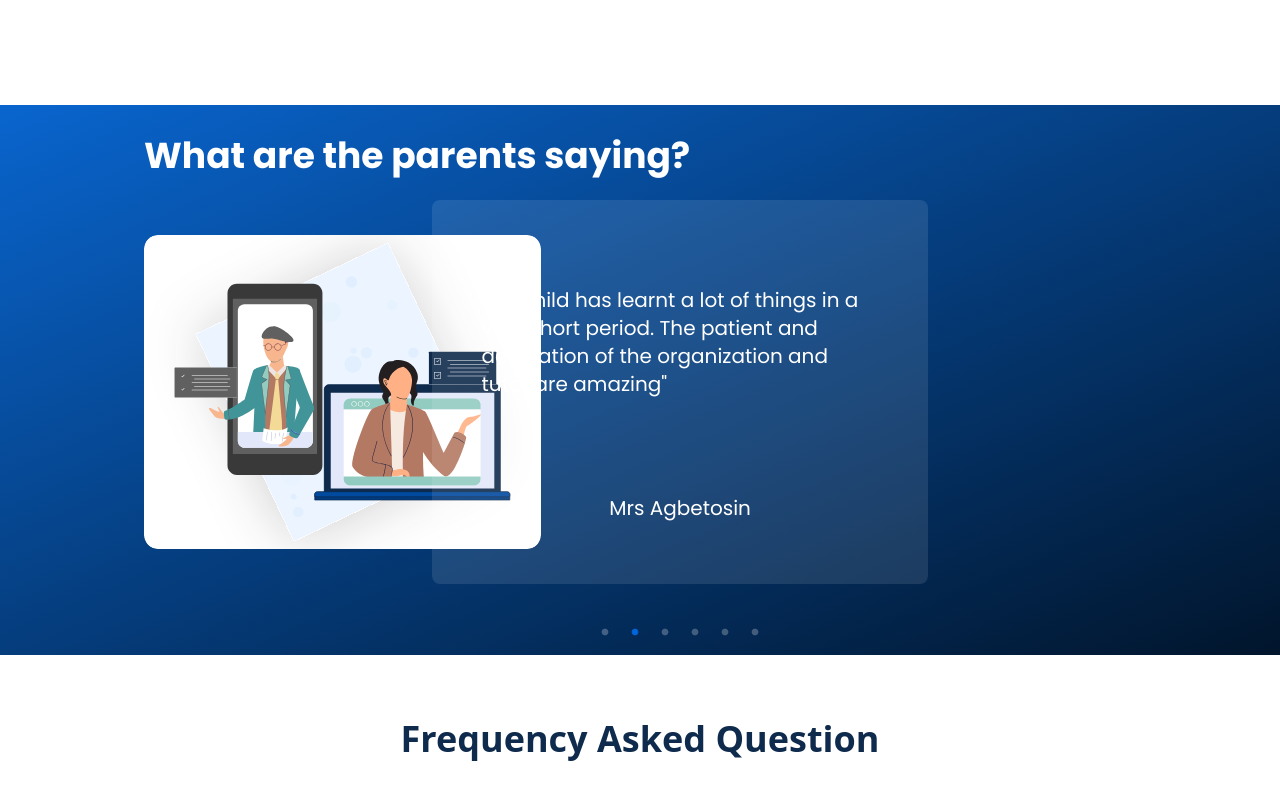
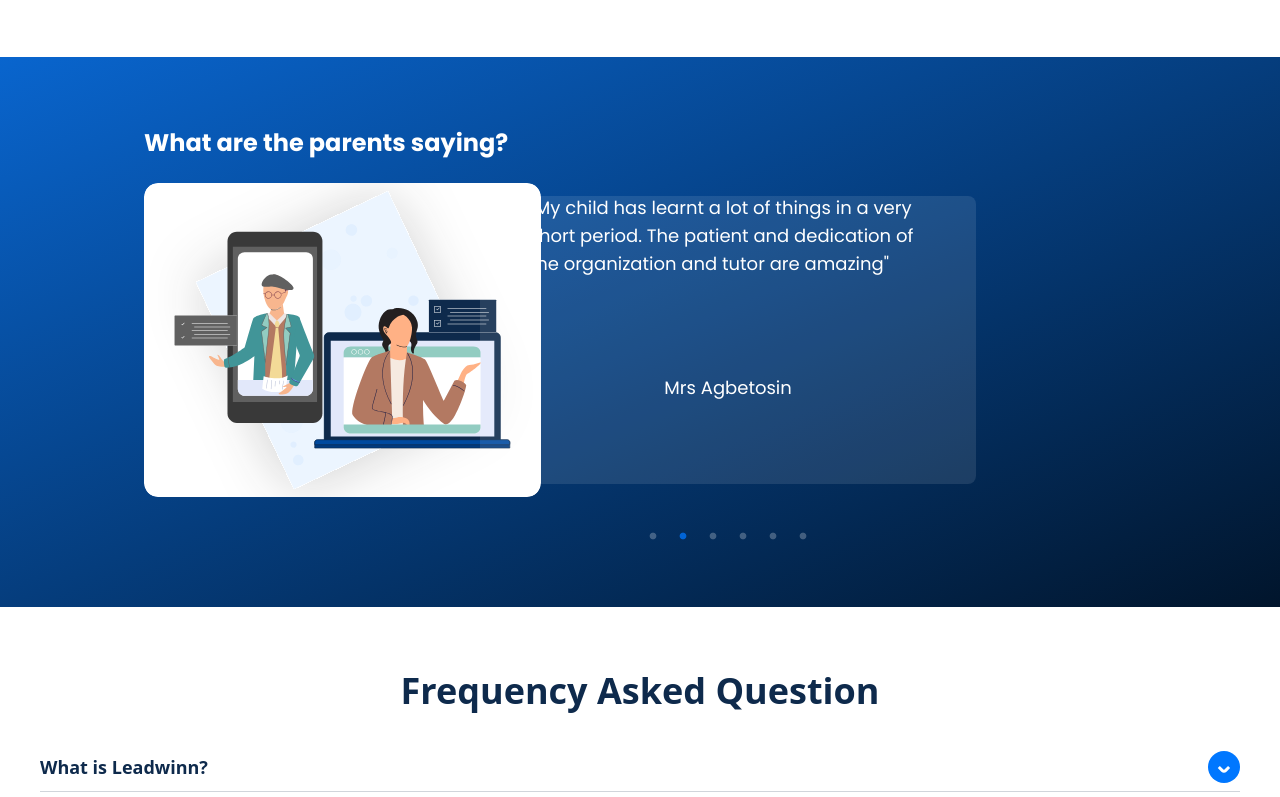
Before and after one commit to Adeleyeha-17/Leadwinn-Academy, a React (Vite) app: page / in a window 1280 px wide. Shown: the part 1000-1797 px from the top of the page. Built offline with nearby package versions, Linux system fonts and the light colour scheme.

Commit message:
Updated Hero section

```diff
--- a/src/components/Footer/Footer.tsx
+++ b/src/components/Footer/Footer.tsx
@@ -42,9 +42,9 @@ export const Footer: React.FC = () => {
                <h1 className="sm:text-base font-bold">Contact Us</h1>
 
                <div className="flex gap-4">
-               <svg xmlns="http://www.w3.org/2000/svg" width="24" height="24" viewBox="0 0 24 24" fill="none">
-  <path d="M7 9L10.75 12C11.1047 12.284 11.5456 12.4388 12 12.4388C12.4544 12.4388 12.8953 12.284 13.25 12L17 9M21 17V7C21 6.46957 20.7893 5.96086 20.4142 5.58579C20.0391 5.21071 19.5304 5 19 5H5C4.46957 5 3.96086 5.21071 3.58579 5.58579C3.21071 5.96086 3 6.46957 3 7V17C3 17.5304 3.21071 18.0391 3.58579 18.4142C3.96086 18.7893 4.46957 19 5 19H19C19.5304 19 20.0391 18.7893 20.4142 18.4142C20.7893 18.0391 21 17.5304 21 17Z" stroke="white" stroke-width="2" stroke-linecap="round" stroke-linejoin="round"/>
-</svg>
+                  <svg xmlns="http://www.w3.org/2000/svg" width="24" height="24" viewBox="0 0 24 24" fill="none">
+                     <path d="M7 9L10.75 12C11.1047 12.284 11.5456 12.4388 12 12.4388C12.4544 12.4388 12.8953 12.284 13.25 12L17 9M21 17V7C21 6.46957 20.7893 5.96086 20.4142 5.58579C20.0391 5.21071 19.5304 5 19 5H5C4.46957 5 3.96086 5.21071 3.58579 5.58579C3.21071 5.96086 3 6.46957 3 7V17C3 17.5304 3.21071 18.0391 3.58579 18.4142C3.96086 18.7893 4.46957 19 5 19H19C19.5304 19 20.0391 18.7893 20.4142 18.4142C20.7893 18.0391 21 17.5304 21 17Z" stroke="white" stroke-width="2" stroke-linecap="round" stroke-linejoin="round"/>
+                  </svg>
 
                   <div className="flex flex-col gap-1">
                      <h1 className="text-xs md:font-medium md:text-base">Email</h1>
--- a/src/components/Hero/Hero.tsx
+++ b/src/components/Hero/Hero.tsx
@@ -42,7 +42,7 @@ export const Hero: React.FC<HomeProps> = () => {
     </div>
       </div>
 
-      <div className=" bg-gradient-to-tr from-home-gra-2 to-home-gra h-2/4 sm:h-2/5 md:h-52 w-6/12 sm:w-3/4 rounded-3xl font-poppins text-white font-semibold text-xs md:text-sm lg:text-lg mt-2 sm:mt-14 mx-auto mb-28 sm:max-md:px-10 py-3 sm:mb-36">
+      <div className=" bg-gradient-to-tr from-home-gra-2 to-home-gra h-2/4 sm:h-2/5 md:h-52 w-6/12 sm:w-3/4 rounded-3xl font-poppins text-white font-semibold text-xs md:text-xs xl:text-lg mt-2 sm:mt-34 mx-auto mb-28 sm:max-md:px-10 md:max-xl:px-6 py-3 md:max-xl:py-9 xl:py-3 sm:mb-36">
         <div className="items-center justify-between sm:flex sm:mt-0">
 
         <div className="flex flex-col mb-10 sm:mb-12 items-center mx-auto">
--- a/src/components/Testimonial/Testimonial.tsx
+++ b/src/components/Testimonial/Testimonial.tsx
@@ -7,24 +7,25 @@ export const Testimonial = () => {
    const testimonials = [
       {
          name: 'Mrs Enaworu',
-        message: 'I like the idea that my son is interested in the course and looks forward to the weekly sessions. The Tutor is also very patient with the kids and ensure that the kids are not distracted but stayed focused on the session',
+         message: 'I like the idea that my son is interested in the course and looks forward to the weekly sessions. The Tutor is also very patient with the kids and ensure that the kids are not distracted but stayed focused on the session'
       },
       {
          name: 'Mrs Agbetosin',
-         message: 'My child has learnt a lot of things in a very short period. The patient and dedication of the organization and tutor are amazing',
-       }, {
+         message: 'My child has learnt a lot of things in a very short period. The patient and dedication of the organization and tutor are amazing'
+      },
+      {
          name: 'Mrs Suzanne O.',
-         message: 'My daughter enjoyed each session and was always looking forward to the next class',
+         message: 'My daughter enjoyed each session and was always looking forward to the next class'
       },
       {
          name: 'Mrs Adelopo E.',
-         message: 'The classes are highly engaging. Teacher is very patient and loves to carry the students along. My son is always looking forward to the next class. It is great to see him channel his skills in a productive way',
-       },{
+         message: 'The classes are highly engaging. Teacher is very patient and loves to carry the students along. My son is always looking forward to the next class. It is great to see him channel his skills in a productive way'
+      }, {
          name: 'Mrs Obaro',
-         message: 'It taught my son how to be independent and create game by himself which made him really happy',
-       },{
+         message: 'It taught my son how to be independent and create game by himself which made him really happy'
+      }, {
          name: 'Mrs Abimbola 0.',
-         message: 'Great Academy where kids can learn to make games independently',
+         message: 'Great Academy where kids can learn to make games independently'
       },
    ];
 
@@ -45,27 +46,36 @@ export const Testimonial = () => {
    };
 
    return (
-    <div className="bg-gradient-to-tl from-test-gra-2 to-test-gra h-[200px] md:h-[320px] lg:h-[440px] xl:h-[550px] font-poppins flex flex-col justify-center p-36 text-white overflow-hidden ">
+      <div className="bg-gradient-to-tl from-test-gra-2 to-test-gra h-[200px] md:h-[320px] lg:h-[440px] xl:h-[550px] font-poppins flex flex-col md:justify-center max-sm:px-10 max-sm:py-8 md:p-36 text-white overflow-hidden ">
 
          <div>
-      <h1 className="md:text-base lg:text-2xl xl:text-4xl font-bold mb-6 ">What are the parents saying?</h1>
+            <h1 className="text-xs md:text-base lg:text-2xl font-bold mb-3 md:mb-6 ">What are the parents saying?</h1>
          </div>
 
          <div className="grid grid-cols-2 items-center mb-10">
             <div>
-         <img src="./sliderImg.svg" alt="slider Image" className="md:w-4/5"/>
-
+               <img src="./sliderImg.svg" alt="slider Image" className="hidden md:flex md:w-4/5"/>
             </div>
 
-      <div className='bg-white font-poppins bg-opacity-10 rounded-lg h-52 lg:h-72 xl:h-96 w-full flex items-center justify-center md:max-lg:-ml-20 lg:max-xl:-ml-36 xl:-ml-52 lg:pt-20'>
-      <Slider {...sliderSettings} className='w-full lg:w-4/5'>
-      {testimonials.map((testimonial, index) => (
-        <div key={index} className='md:py-6 md:max-lg:px-4'>
-          <p className="md:text-base xl:text-xl md:mb-3 lg:mb-12 flex items-center justify-center">{`"${testimonial.message}"`}</p>
-          <h3 className="xl:text-xl xl:pt-12 flex items-center justify-center">{testimonial.name}</h3>
+            <div className='bg-white font-poppins bg-opacity-10 rounded-lg h-32 md:h-40 lg:h-52 xl:h-72 w-full flex items-center justify-center md:max-lg:-ml-20 lg:max-xl:-ml-24 xl:-ml-40'>
+               <Slider {...sliderSettings} className='w-full  lg:w-4/5'>
+                  {
+                  testimonials.map((testimonial, index) => (
+                     <div key={index}
+                        className='md:py-2 lg:py-3 xl:py-5'>
+                        <p className="text-xs md:text-sm lg:text-base xl:text-lg md:mb lg:mb-12 flex items-center justify-center">
+                           {
+                           `"${
+                              testimonial.message
+                           }"`
+                        }</p>
+                        <h3 className="text-xs md:text-sm lg:text-base xl:text-lg xl:pt-12 flex items-center justify-center">
+                           {
+                           testimonial.name
+                        }</h3>
                      </div>
-      ))}
-    </Slider>
+                  ))
+               } </Slider>
             </div>
          </div>
       </div>
```
Lines whose indentation alone changed are shown as unchanged.
